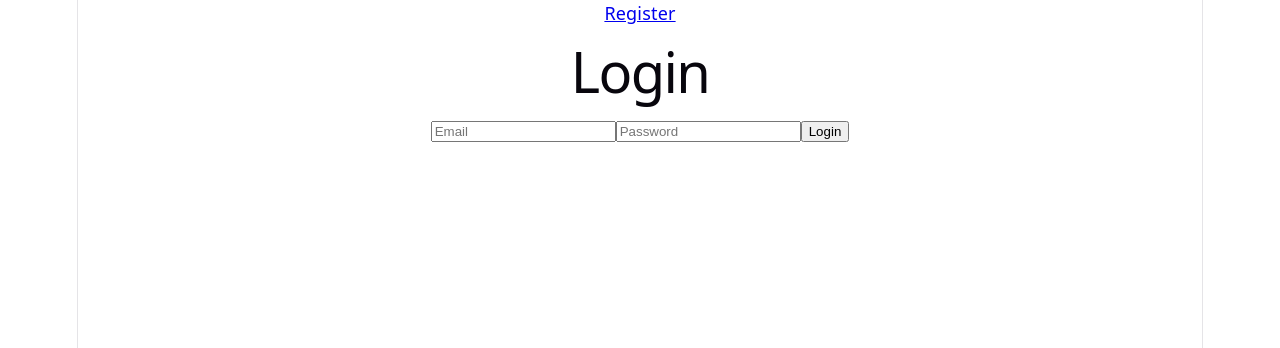
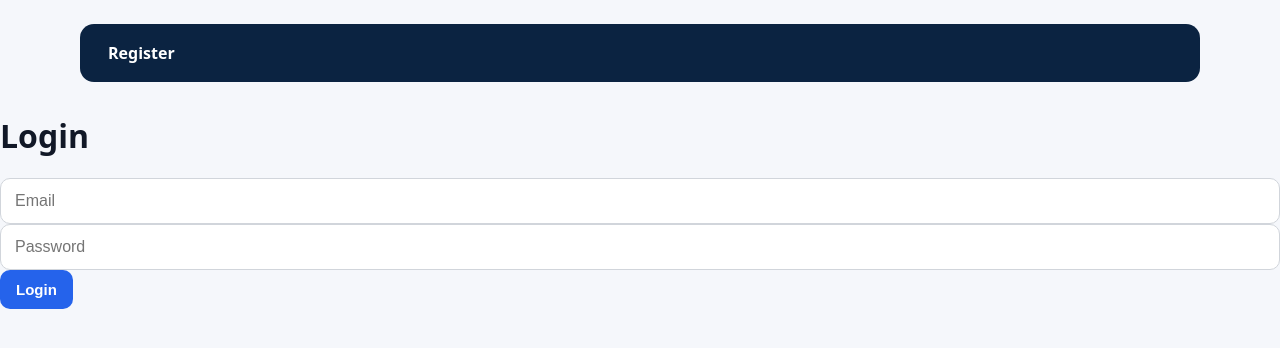
Before and after one commit to MohammedKawaf/Studora, a React (Vite) app in the folder client/: page /login in a window 1280 px wide. Shown: the top 348 px of the page. Built offline with nearby package versions, Linux system fonts and the light colour scheme.

Commit message:
feat: improve courses page UI and styling

```diff
--- a/client/src/index.css
+++ b/client/src/index.css
@@ -1,111 +1,222 @@
 :root {
-  --text: #6b6375;
-  --text-h: #08060d;
-  --bg: #fff;
-  --border: #e5e4e7;
-  --code-bg: #f4f3ec;
-  --accent: #aa3bff;
-  --accent-bg: rgba(170, 59, 255, 0.1);
-  --accent-border: rgba(170, 59, 255, 0.5);
-  --social-bg: rgba(244, 243, 236, 0.5);
-  --shadow:
-    rgba(0, 0, 0, 0.1) 0 10px 15px -3px, rgba(0, 0, 0, 0.05) 0 4px 6px -2px;
-
-  --sans: system-ui, 'Segoe UI', Roboto, sans-serif;
-  --heading: system-ui, 'Segoe UI', Roboto, sans-serif;
-  --mono: ui-monospace, Consolas, monospace;
-
-  font: 18px/145% var(--sans);
-  letter-spacing: 0.18px;
-  color-scheme: light dark;
-  color: var(--text);
-  background: var(--bg);
-  font-synthesis: none;
-  text-rendering: optimizeLegibility;
-  -webkit-font-smoothing: antialiased;
-  -moz-osx-font-smoothing: grayscale;
-
-  @media (max-width: 1024px) {
-    font-size: 16px;
-  }
-}
-
-@media (prefers-color-scheme: dark) {
-  :root {
-    --text: #9ca3af;
-    --text-h: #f3f4f6;
-    --bg: #16171d;
-    --border: #2e303a;
-    --code-bg: #1f2028;
-    --accent: #c084fc;
-    --accent-bg: rgba(192, 132, 252, 0.15);
-    --accent-border: rgba(192, 132, 252, 0.5);
-    --social-bg: rgba(47, 48, 58, 0.5);
-    --shadow:
-      rgba(0, 0, 0, 0.4) 0 10px 15px -3px, rgba(0, 0, 0, 0.25) 0 4px 6px -2px;
-  }
-
-  #social .button-icon {
-    filter: invert(1) brightness(2);
-  }
+  font-family: system-ui, Arial, sans-serif;
+  background-color: #f5f7fb;
+  color: #111827;
 }
 
 body {
   margin: 0;
+  background-color: #f5f7fb;
 }
 
 #root {
-  width: 1126px;
-  max-width: 100%;
-  margin: 0 auto;
-  text-align: center;
-  border-inline: 1px solid var(--border);
-  min-height: 100svh;
-  display: flex;
-  flex-direction: column;
+  min-height: 100vh;
+}
+
+* {
   box-sizing: border-box;
 }
 
-h1,
-h2 {
-  font-family: var(--heading);
-  font-weight: 500;
-  color: var(--text-h);
+nav {
+  max-width: 1120px;
+  margin: 24px auto 32px;
+  padding: 18px 28px;
+  background-color: #0b2341;
+  border-radius: 14px;
+  display: flex;
+  gap: 28px;
+  align-items: center;
 }
 
-h1 {
-  font-size: 56px;
-  letter-spacing: -1.68px;
-  margin: 32px 0;
-  @media (max-width: 1024px) {
-    font-size: 36px;
-    margin: 20px 0;
-  }
-}
-h2 {
-  font-size: 24px;
-  line-height: 118%;
-  letter-spacing: -0.24px;
-  margin: 0 0 8px;
-  @media (max-width: 1024px) {
-    font-size: 20px;
-  }
-}
-p {
-  margin: 0;
+nav a {
+  color: white;
+  text-decoration: none;
+  font-weight: 700;
 }
 
-code,
-.counter {
-  font-family: var(--mono);
-  display: inline-flex;
-  border-radius: 4px;
-  color: var(--text-h);
+nav a:hover {
+  text-decoration: underline;
 }
 
-code {
+nav button {
+  margin-left: auto;
+}
+
+.page {
+  max-width: 1120px;
+  margin: 0 auto;
+  padding: 0 24px 48px;
+}
+
+.page-header {
+  text-align: center;
+  margin-bottom: 28px;
+}
+
+.page-header h1 {
+  font-size: 48px;
+  margin: 0 0 8px;
+  color: #0b2341;
+}
+
+.page-header p {
+  font-size: 20px;
+  color: #6b7280;
+}
+
+.card {
+  background-color: white;
+  border: 1px solid #e5e7eb;
+  border-radius: 16px;
+  padding: 24px;
+  margin-bottom: 24px;
+  box-shadow: 0 8px 24px rgba(15, 23, 42, 0.08);
+}
+
+.card h2 {
+  margin-top: 0;
+  color: #111827;
+}
+
+.form {
+  display: flex;
+  flex-direction: column;
+  gap: 14px;
+}
+
+input,
+textarea,
+select {
+  width: 100%;
+  padding: 13px 14px;
+  border: 1px solid #d1d5db;
+  border-radius: 10px;
+  font-size: 16px;
+  background-color: white;
+  color: #111827;
+}
+
+textarea {
+  min-height: 110px;
+}
+
+label {
+  display: block;
+  font-weight: 600;
+  margin-bottom: 8px;
+  color: #111827;
+}
+
+.color-picker-row {
+  width: fit-content;
+  display: flex;
+  align-items: center;
+  gap: 12px;
+  border: 1px solid #d1d5db;
+  border-radius: 12px;
+  padding: 10px 14px;
+  background-color: #f9fafb;
+}
+
+.color-input {
+  width: 52px;
+  height: 36px;
+  padding: 0;
+  border: none;
+  background: none;
+  cursor: pointer;
+}
+
+button {
+  padding: 11px 16px;
+  border: none;
+  border-radius: 10px;
+  background-color: #2563eb;
+  color: white;
+  cursor: pointer;
+  font-weight: 700;
   font-size: 15px;
-  line-height: 135%;
-  padding: 4px 8px;
-  background: var(--code-bg);
 }
+
+button:hover {
+  background-color: #1d4ed8;
+}
+
+.secondary-button {
+  background-color: #f3f4f6;
+  color: #111827;
+  border: 1px solid #d1d5db;
+}
+
+.secondary-button:hover {
+  background-color: #e5e7eb;
+}
+
+.danger-button {
+  background-color: #fee2e2;
+  color: #dc2626;
+  border: 1px solid #fecaca;
+}
+
+.danger-button:hover {
+  background-color: #fecaca;
+}
+
+.section-header {
+  display: flex;
+  justify-content: space-between;
+  gap: 16px;
+  align-items: center;
+  margin-bottom: 18px;
+}
+
+.search-input {
+  max-width: 360px;
+}
+
+.list-item {
+  display: flex;
+  justify-content: space-between;
+  gap: 18px;
+  align-items: center;
+  border: 1px solid #e5e7eb;
+  border-radius: 14px;
+  padding: 16px;
+  margin-bottom: 12px;
+}
+
+.course-info {
+  display: flex;
+  align-items: center;
+  gap: 16px;
+}
+
+.course-color {
+  width: 64px;
+  height: 64px;
+  border-radius: 14px;
+  flex-shrink: 0;
+}
+
+.list-item h3 {
+  margin: 0 0 4px;
+}
+
+.list-item p {
+  margin: 0;
+  color: #6b7280;
+}
+
+.actions {
+  display: flex;
+  gap: 10px;
+  align-items: center;
+}
+
+.edit-form {
+  width: 100%;
+  display: grid;
+  grid-template-columns: 1fr 1fr auto;
+  gap: 12px;
+  align-items: center;
+}
--- a/client/src/pages/Courses.jsx
+++ b/client/src/pages/Courses.jsx
@@ -144,13 +144,16 @@ function Courses() {
     <div>
       <Navbar user={user} />
 
+      <main className="page">
+        <section className="page-header">
           <h1>Courses</h1>
+          {user && <p>Welcome, {user.username}</p>}
+        </section>
 
-      {user && <h2>Welcome, {user.username}</h2>}
-
+        <section className="card">
           <h2>Create Course</h2>
 
-      <form onSubmit={handleCreateCourse}>
+          <form onSubmit={handleCreateCourse} className="form">
             <input
               type="text"
               placeholder="Course name"
@@ -165,15 +168,27 @@ function Courses() {
               onChange={(e) => setCode(e.target.value)}
             />
 
+            <div>
+              <label>Course color</label>
+
+              <div className="color-picker-row">
                 <input
                   type="color"
                   value={color}
                   onChange={(e) => setColor(e.target.value)}
+                  className="color-input"
                 />
+
+                <span>{color}</span>
+              </div>
+            </div>
 
             <button type="submit">Add Course</button>
           </form>
+        </section>
 
+        <section className="card">
+          <div className="section-header">
             <h2>Your Courses</h2>
 
             <input
@@ -181,12 +196,14 @@ function Courses() {
               placeholder="Search courses..."
               value={searchTerm}
               onChange={(e) => setSearchTerm(e.target.value)}
+              className="search-input"
             />
+          </div>
 
           {filteredCourses.map((course) => (
-        <div key={course._id}>
+            <div key={course._id} className="list-item">
               {editingCourseId === course._id ? (
-            <>
+                <div className="edit-form">
                   <input
                     type="text"
                     value={editName}
@@ -199,21 +216,37 @@ function Courses() {
                     onChange={(e) => setEditCode(e.target.value)}
                   />
 
+                  <div className="actions">
                     <button onClick={() => handleEditCourse(course._id)}>
                       Save
                     </button>
 
-              <button onClick={() => setEditingCourseId(null)}>
+                    <button
+                      type="button"
+                      className="secondary-button"
+                      onClick={() => setEditingCourseId(null)}
+                    >
                       Cancel
                     </button>
-            </>
+                  </div>
+                </div>
               ) : (
                 <>
+                  <div className="course-info">
+                    <div
+                      className="course-color"
+                      style={{ backgroundColor: course.color }}
+                    ></div>
+
+                    <div>
                       <h3>{course.name}</h3>
+                      <p>{course.code}</p>
+                    </div>
+                  </div>
 
-              <p>{course.code}</p>
-
+                  <div className="actions">
                     <button
+                      className="secondary-button"
                       onClick={() => {
                         setEditingCourseId(course._id);
                         setEditName(course.name);
@@ -224,14 +257,18 @@ function Courses() {
                     </button>
 
                     <button
+                      className="danger-button"
                       onClick={() => handleDeleteCourse(course._id, course.name)}
                     >
                       Delete
                     </button>
+                  </div>
                 </>
               )}
             </div>
           ))}
+        </section>
+      </main>
     </div>
   );
 }
```
Lines whose indentation alone changed are shown as unchanged.
